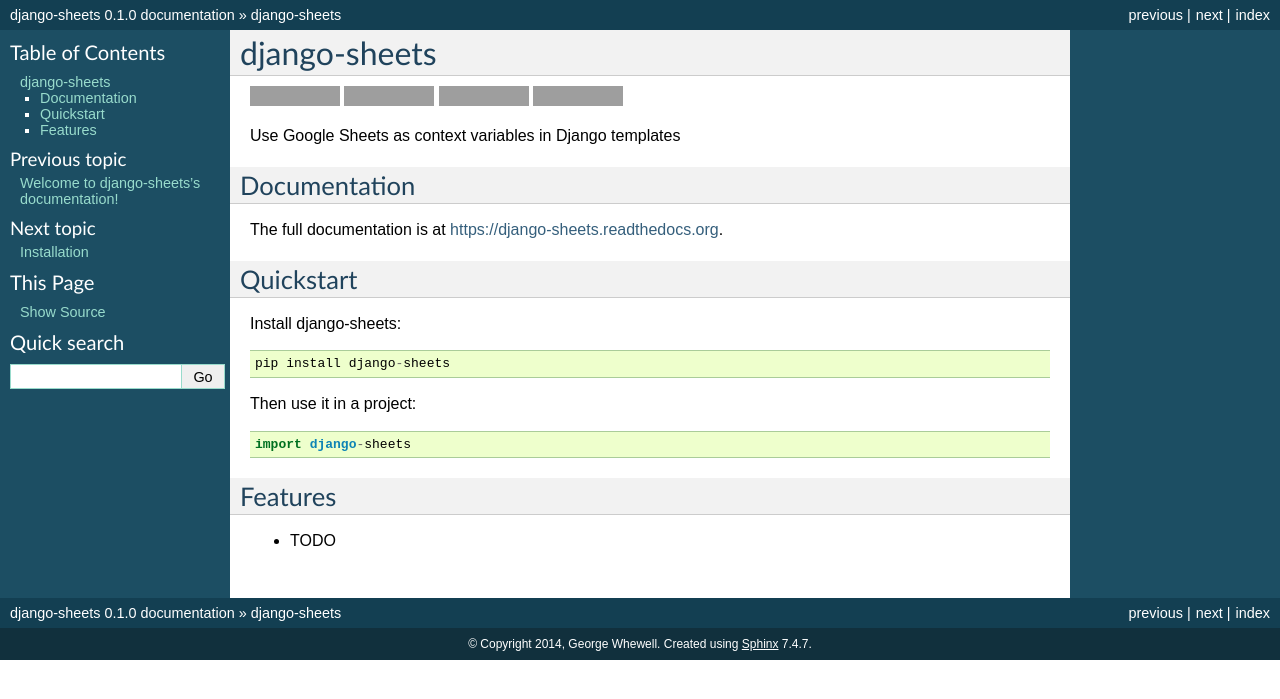
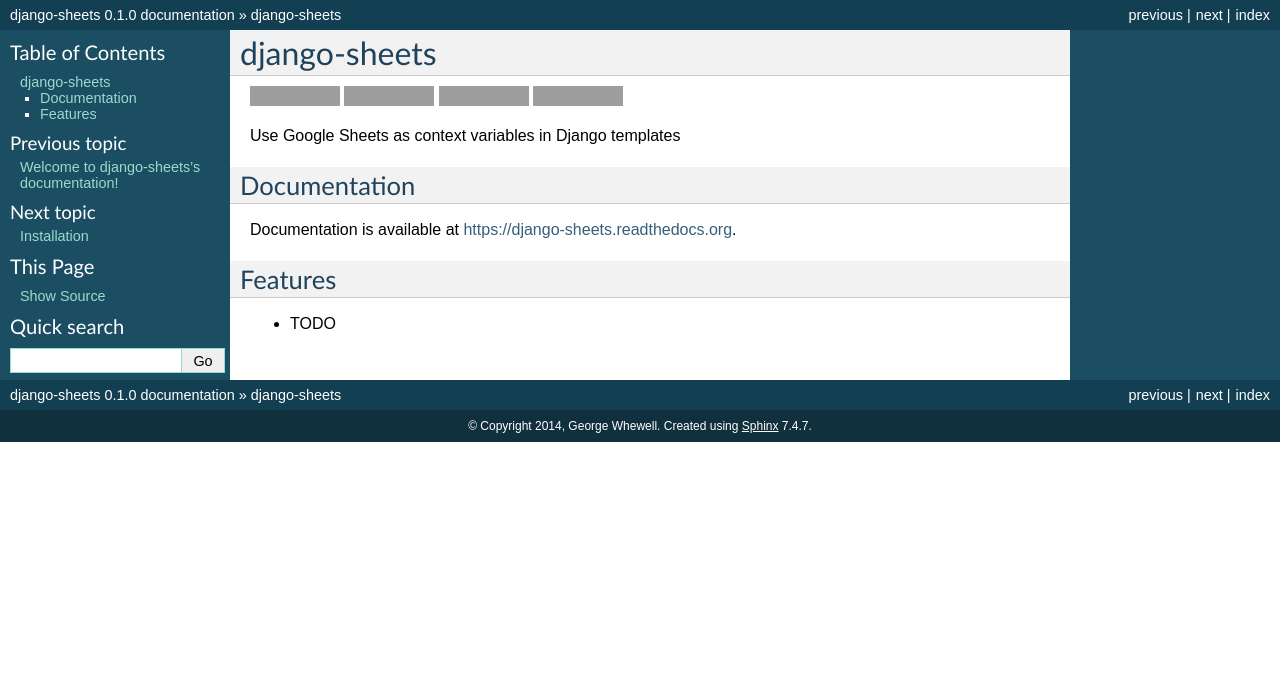
Before and after one commit to georgewhewell/django-sheets, a Sphinx documentation site: the page built from docs/readme.rst, in a window 1280 px wide, cut to the strip 0-699 px from the top of the page. Built offline with Sphinx 7.4.7, drawn with Linux system fonts in a browser that asks for light colours; grey boxes are pictures that could not be loaded.

Commit message:
remove quickstart block from docs

```diff
--- a/README.rst
+++ b/README.rst
@@ -21,18 +21,8 @@ Use Google Sheets as context variables in Django templates
 Documentation
 -------------
 
-The full documentation is at https://django-sheets.readthedocs.org.
+Documentation is available at https://django-sheets.readthedocs.org.
 
-Quickstart
-----------
-
-Install django-sheets::
-
-    pip install django-sheets
-
-Then use it in a project::
-
-    import django-sheets
 
 Features
 --------
--- a/docs/usage.rst
+++ b/docs/usage.rst
@@ -22,7 +22,7 @@ Assign the CSV data to a variable using the ``{% csv %}`` tag::
 Try it using the sample key above::
 
     {% load sheets %}
-    {% csv "1bJNR7SLqpzWJNvstNcFR4gtS-M7Bmn0D1X2lGTJPvGM" as uk500 %}
+    {% csv "1uPsdcGUnUsf3d2xGHRGUUb7_k5IQPtBvfQY61u8Z8wE" as uk500 %}
     <table>
     {% for row in uk500 %}
         <tr>
```
